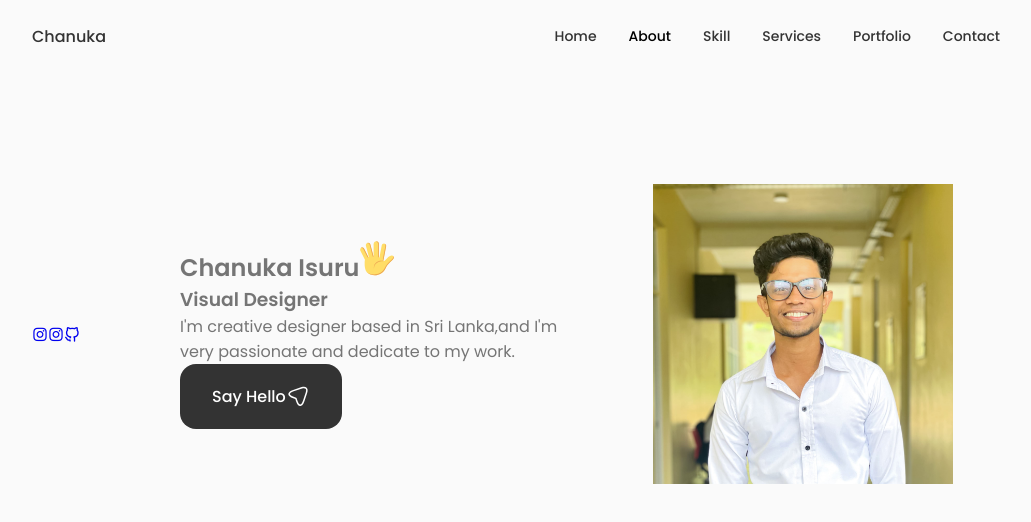
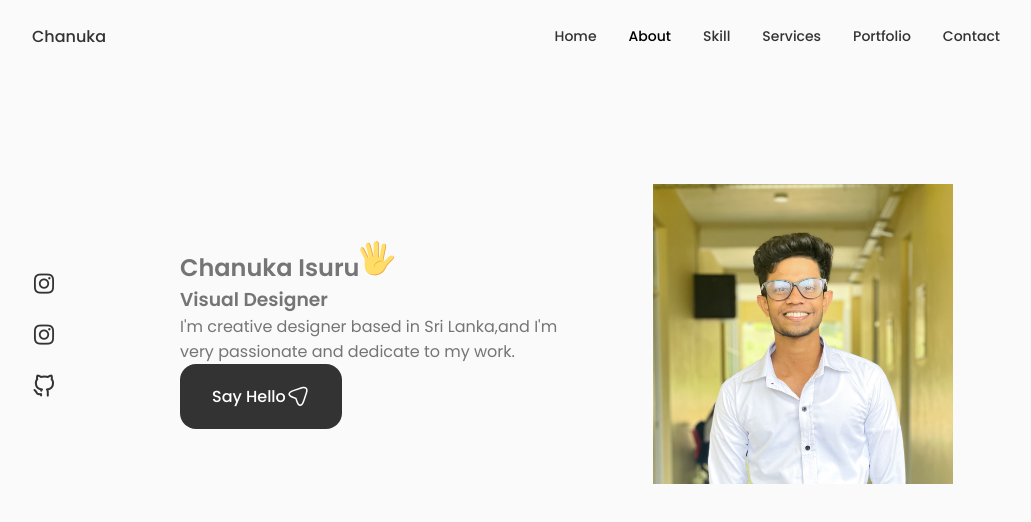
Before and after one commit to Chanukaisuru/Portfolio, a React (Create React App) app in the folder portfolio/: page / in a window 1280 px wide. Shown: the top 522 px of the page, without its empty margins (124-1155 px from the left). Built offline with nearby package versions, Linux system fonts and the light colour scheme.

Commit message:
modified:   portfolio/src/components/home/home.css

```diff
--- a/portfolio/src/components/home/home.css
+++ b/portfolio/src/components/home/home.css
@@ -3,6 +3,20 @@
     padding-top: 5.5rem;
     column-gap: 2rem;
     align-items: center;
+}
+
+.home_social{
+    display: grid;
+    grid-template-columns: max-content;
+    row-gap: 1rem;
+}
+
+.home_social-icon{
+    font-size: 1.5rem;
+    color: var(--title-color);
+}
+.home_social-icon:hover{
+    color: var(--title-color-dark);
 }
 
 .home_img{
```
